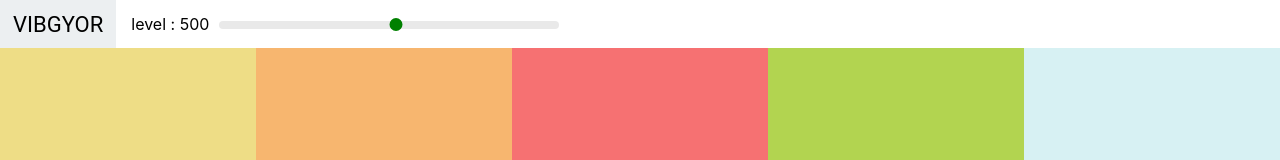
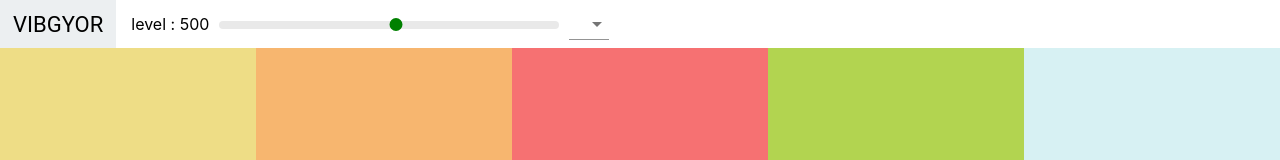
Before and after one commit to neeerajtk/vibgyor, a React (Create React App) app in the folder vibgyor/: page / in a window 1280 px wide. Shown: the top 160 px of the page. Built offline with nearby package versions, Linux system fonts and the light colour scheme.

Commit message:
:boom: material ui select added

```diff
--- a/vibgyor/package.json
+++ b/vibgyor/package.json
@@ -3,6 +3,7 @@
   "version": "0.1.0",
   "private": true,
   "dependencies": {
+    "@material-ui/core": "^4.9.12",
     "@testing-library/jest-dom": "^4.2.4",
     "@testing-library/react": "^9.5.0",
     "@testing-library/user-event": "^7.2.1",
--- a/vibgyor/src/Navbar.js
+++ b/vibgyor/src/Navbar.js
@@ -1,4 +1,6 @@
 import React, { Component } from 'react';
+import Select from '@material-ui/core/Select';
+import MenuItem from '@material-ui/core/MenuItem';
 import Slider from 'rc-slider';
 import 'rc-slider/assets/index.css';
 import './Navbar.css';
@@ -22,6 +24,13 @@ class Navbar extends Component {
                         onAfterChange={changeLevel} />
                     </div>
                 </div>
+                <div className="select-container">
+                    <Select>
+                        <MenuItem value="hex">HEX - #ffffff </MenuItem>
+                        <MenuItem value="rgb">RGB - rgb(255,255,255) </MenuItem>
+                        <MenuItem value="rgba">RGBA - rgb(255,255,255,1.0) </MenuItem>
+                    </Select>
+                </div>
 
             </header>
         )
```
Also changed, not shown: 1 other file (tests, documents, lock files or other folders).
